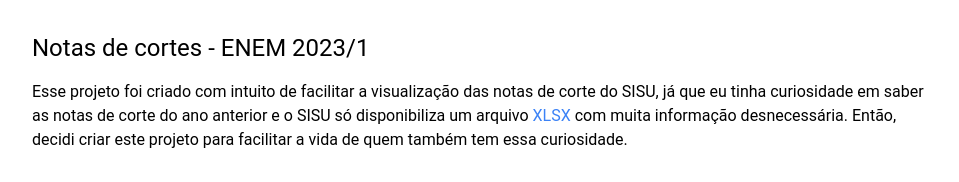
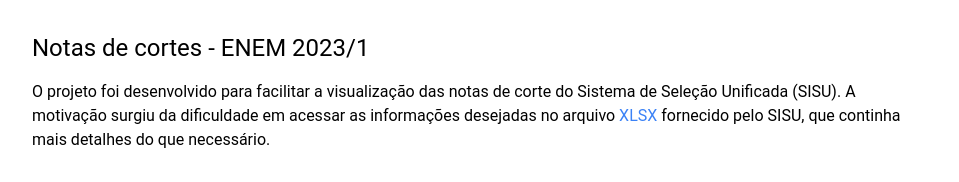
Before and after one commit to samueldurantes/susi, a Next.js app: page / in a window 1280 px wide. Shown: the top 182 px of the page, without its empty margins (160-1119 px from the left). Built offline with nearby package versions, Linux system fonts and the light colour scheme; no server answers.

Commit message:
feat(susi): improve description (#19)

```diff
--- a/src/pages/index.tsx
+++ b/src/pages/index.tsx
@@ -26,9 +26,9 @@
         <div className="flex flex-col max-w-4xl py-4 gap-4">
           <h1 className="text-2xl">Notas de cortes - ENEM 2023/1</h1>
           <p>
-            Esse projeto foi criado com intuito de facilitar a visualização das
-            notas de corte do SISU, já que eu tinha curiosidade em saber as
-            notas de corte do ano anterior e o SISU só disponibiliza um arquivo{' '}
+            O projeto foi desenvolvido para facilitar a visualização das notas
+            de corte do Sistema de Seleção Unificada (SISU). A motivação surgiu
+            da dificuldade em acessar as informações desejadas no arquivo{' '}
             <a
               className="text-blue-500 hover:text-blue-700 hover:underline"
               href="https://en.wikipedia.org/wiki/Microsoft_Excel#File_formats"
@@ -37,8 +37,7 @@
             >
               XLSX
             </a>{' '}
-            com muita informação desnecessária. Então, decidi criar este projeto
-            para facilitar a vida de quem também tem essa curiosidade.
+            fornecido pelo SISU, que continha mais detalhes do que necessário.
           </p>
         </div>
         <div className="flex flex-col max-w-4xl py-4 gap-4 w-full gap-8">
```
